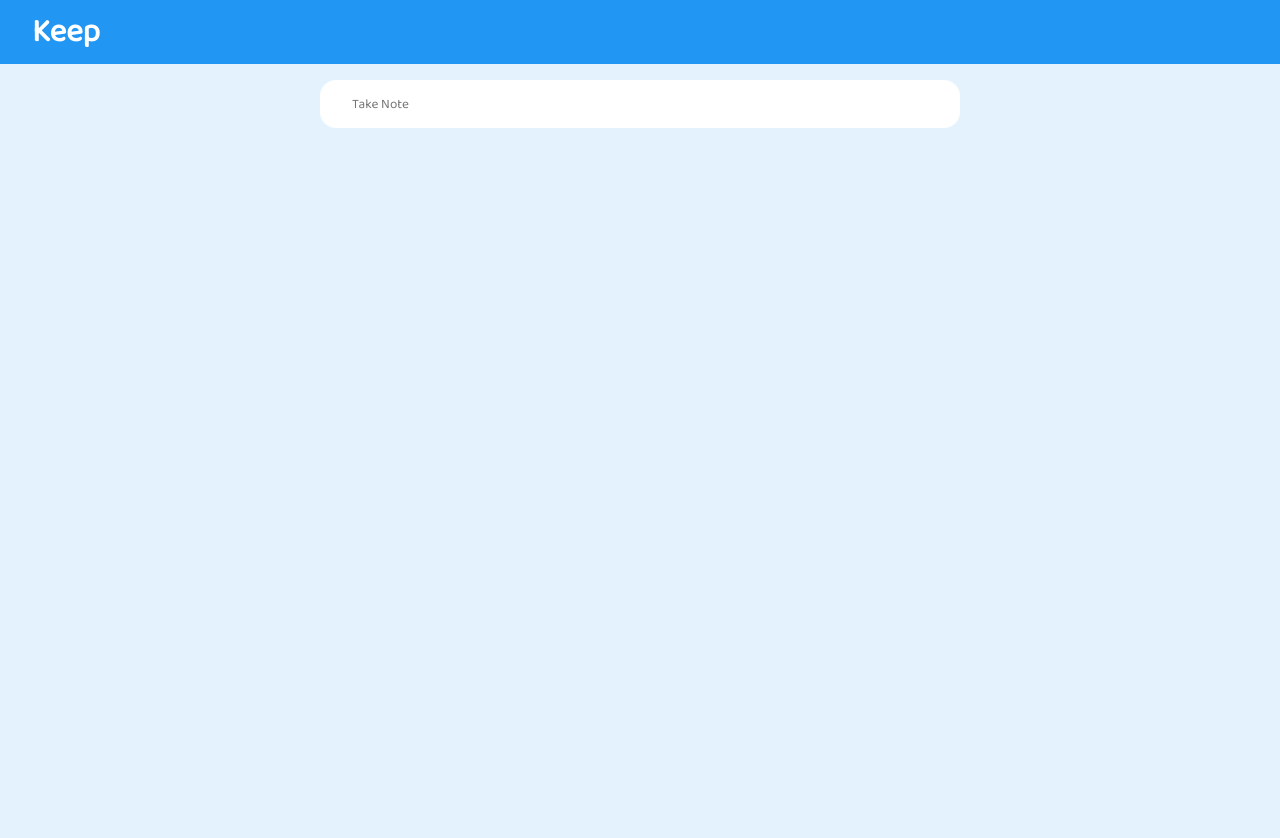
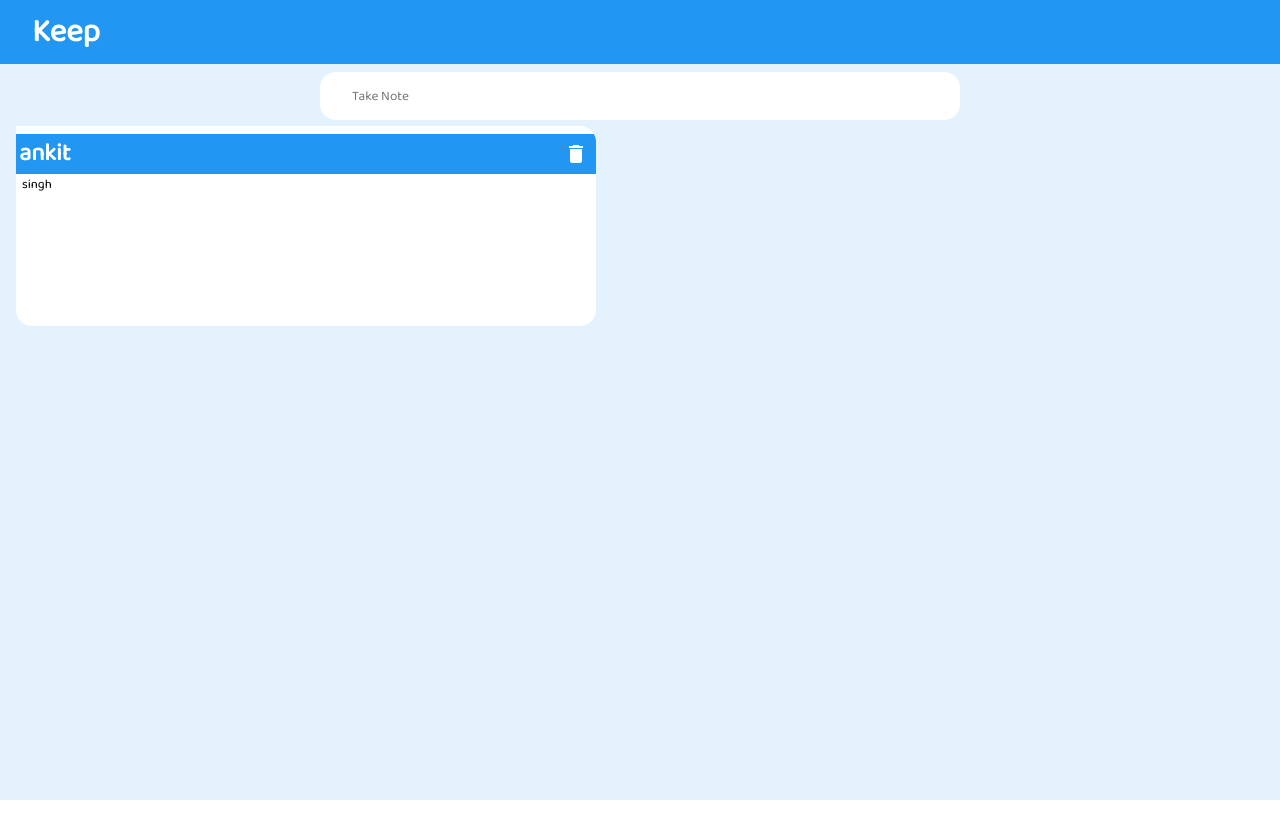
Before and after one commit to unkitsingh0/keep-app, a React (Create React App) app: page / in a window 1280 px wide. Shown: the top 838 px of the page. After the commit the page ends 800 px from the top, so only its background shows below. Built offline with nearby package versions, Linux system fonts and the light colour scheme.

Commit message:
project done final version

```diff
--- a/src/App.css
+++ b/src/App.css
@@ -12,3 +12,7 @@
   width: 100vw;
   height: 100vh;
 }
+
+::-webkit-scrollbar {
+  display: none;
+}
--- a/src/components/Inputs.jsx
+++ b/src/components/Inputs.jsx
@@ -8,7 +8,7 @@ function Inputs() {
   let [title, setTitle] = useState("");
   let [take_note, setTake_note] = useState("");
   let data = useSelector((state) => state);
-  // console.log(data.input);
+  // console.log(data.childNote.active);
   let dispatch = useDispatch();
   let inputDisplay = data.input ? "" : "disNone";
   let titleStyle = data.input ? "" : "titleDisplay";
@@ -24,7 +24,7 @@ function Inputs() {
     if (title) {
       dispatch(addTodo({ title, take_note }));
     }
-
+    dispatch(openOrCloseINput(false));
     setTitle("");
     setTake_note("");
   };
@@ -32,7 +32,7 @@ function Inputs() {
   return (
     <>
       <form
-        className="inputs"
+        className={`inputs ${data.childNote.active ? "displayNone" : ""} `}
         onClick={(e) => {
           handelFormClick(e);
         }}
--- a/src/components/Main.jsx
+++ b/src/components/Main.jsx
@@ -1,25 +1,34 @@
-import React from "react";
+import React, { useEffect } from "react";
 import { useSelector, useDispatch } from "react-redux";
 import { deleteTodo } from "../redux/slices/inputDataSlice";
-import { childNoteOpenOrClose } from "../redux/slices/childNote";
+import { childNoteOpenOrClose, childActive } from "../redux/slices/childNote";
 import Inputs from "./Inputs";
 import IconButton from "@mui/material/IconButton";
 import Delete from "@mui/icons-material/Delete";
 
 import "./css/main.css";
+
 function Main() {
   let childState = useSelector((state) => state.childNote);
-
-  let childStyle = childState ? { child: "childStyle", main: "blur" } : "";
+  console.log(childState);
+  let childStyle = childState.active ? "childStyle" : "";
+  let backGroundBlure = childState.active
+    ? { backgroundColor: "#2196f3" }
+    : { backgroundColor: "#e3f2fd" };
+  let childStyle_p = childState.active ? { fontSize: "1.6rem" } : {};
   let NotesArry = useSelector((state) => state);
-
   let dispatch = useDispatch();
-
+  let activeStatus = NotesArry.inputData;
+  useEffect(() => {
+    dispatch(childNoteOpenOrClose(false));
+  }, [activeStatus, dispatch]);
   return (
     <div
-      className={`main-container ${childStyle.main}`}
+      style={backGroundBlure}
+      className={`main-container `}
       onClick={() => {
-        dispatch(childNoteOpenOrClose(false));
+        dispatch(childNoteOpenOrClose(false)); //
+        dispatch(childActive(null));
       }}
     >
       <div className="input-div">
@@ -27,27 +36,38 @@ function Main() {
         <Inputs />
       </div>
 
-      <div className={`main-notes`}>
+      <div className={`main-notes`} style={backGroundBlure}>
         {NotesArry.inputData.map((item, index) => {
           return (
             <div
-              className={`child-main-notes ${childStyle.child}`}
+              className={`child-main-notes ${
+                childState.activeClassIndex === index
+                  ? childStyle
+                  : childState.active
+                  ? "displayNone"
+                  : ""
+              }`}
               onClick={(e) => {
                 // setChildState(true);
                 e.stopPropagation();
                 dispatch(childNoteOpenOrClose(true));
+                dispatch(childActive(index));
               }}
               key={index}
             >
               <h2>
                 {item.title}
-                <span onClick={() => dispatch(deleteTodo(index))}>
+                <span
+                  onClick={() => {
+                    dispatch(deleteTodo(index));
+                  }}
+                >
                   <IconButton aria-label="delete">
                     <Delete className="delete-btn" />
                   </IconButton>
                 </span>
               </h2>
-              <p>{item.take_note}</p>
+              <p style={childStyle_p}>{item.take_note}</p>
             </div>
           );
         })}
--- a/src/components/css/inputs.css
+++ b/src/components/css/inputs.css
@@ -16,6 +16,11 @@
   outline: none;
   height: 3rem;
   padding-left: 2rem;
+}
+@media screen and (max-width: 400px) {
+  .inputs {
+    margin-bottom: 1rem;
+  }
 }
 .inputs textarea {
   resize: none;
@@ -38,16 +43,20 @@
 }
 .take-note {
   border-radius: 0 0 1rem 1rem;
+  transition: 3;
 }
 textarea {
   /* resize: none; */
 }
+
+/* button css here */
 
 .submit-btn-div {
   display: flex;
   justify-content: flex-end;
   margin: -26px 13px 0px 0px;
 }
+
 .submit-btn {
   width: 3rem;
   height: 3rem;
@@ -56,6 +65,7 @@ textarea {
   background-color: #2196f3;
   color: white;
   font-size: 2rem;
+  transition: 0.3s;
 }
 .submit-btn:hover {
   background-color: white;
--- a/src/components/css/main.css
+++ b/src/components/css/main.css
@@ -6,6 +6,7 @@
 .input-div {
   display: flex;
   justify-content: center;
+  padding-top: 3.5rem;
 }
 
 .main-notes {
@@ -13,12 +14,10 @@
   flex-wrap: wrap;
   background-color: #e3f2fd;
 }
-.blur {
-  filter: blur(1px);
-}
+
 .child-main-notes {
   width: 23vw;
-  height: 20vh;
+  height: 25vh;
   /* border: 1px solid red; */
   margin: 2rem 1rem 0 1rem;
   background-color: white;
@@ -26,19 +25,54 @@
   overflow-y: hidden;
   overflow-x: auto;
   flex-grow: 0.3;
+  cursor: pointer;
+  transition-duration: 0.43s;
+}
+.child-main-notes:hover {
+  width: 27vw;
+  height: 26vh;
 }
 @media screen and (max-width: 400px) {
   .child-main-notes {
     flex-grow: 1;
-    width: 40vw;
+    width: 42vw;
+  }
+  .child-main-notes:hover {
+    width: 45vw;
+    height: 28vh;
   }
 }
 .childStyle {
-  height: 70vh;
-  width: 70vh;
+  height: 81vh;
+  width: 69%;
   margin: auto;
   z-index: 1;
   filter: none;
+  position: fixed;
+  top: 25%;
+  bottom: 25%;
+  left: 15%;
+  /* right: 25%; */
+  border-top-left-radius: 1rem;
+}
+
+.childStyle:hover {
+  height: 81vh;
+  width: 69%;
+}
+@media screen and (max-width: 400px) {
+  .childStyle {
+    width: 75%;
+    height: 70vh;
+  }
+  .childStyle:hover {
+    height: 70vh;
+    width: 75%;
+  }
+}
+
+.displayNone {
+  display: none;
 }
 .child-main-notes h2 {
   display: flex;
--- a/src/components/css/navbar.css
+++ b/src/components/css/navbar.css
@@ -5,4 +5,6 @@
   background-color: #2196f3;
   color: white;
   padding-left: 2rem;
+  position: fixed;
+  width: 100vw;
 }
--- a/src/redux/slices/childNote.js
+++ b/src/redux/slices/childNote.js
@@ -2,14 +2,21 @@ import { createSlice } from "@reduxjs/toolkit";
 
 let childNoteSlice = createSlice({
   name: "childNote",
-  initialState: false,
+  initialState: {
+    active: false,
+    activeClassIndex: null,
+  },
   reducers: {
     childNoteOpenOrClose: (state, action) => {
-      return action.payload;
+      state.active = action.payload;
+    },
+    childActive: (state, action) => {
+      state.activeClassIndex = action.payload;
+      // console.log(state.activeClassIndex);
     },
   },
 });
 
-export let { childNoteOpenOrClose } = childNoteSlice.actions;
+export let { childNoteOpenOrClose, childActive } = childNoteSlice.actions;
 
 export default childNoteSlice.reducer;
--- a/src/redux/slices/inputDataSlice.js
+++ b/src/redux/slices/inputDataSlice.js
@@ -2,7 +2,7 @@ import { createSlice } from "@reduxjs/toolkit";
 
 let inputDataSlice = createSlice({
   name: "inputData",
-  initialState: [],
+  initialState: [{ title: "ankit", take_note: "singh" }],
   reducers: {
     addTodo: (state, action) => {
       return [...state, action.payload];
```
